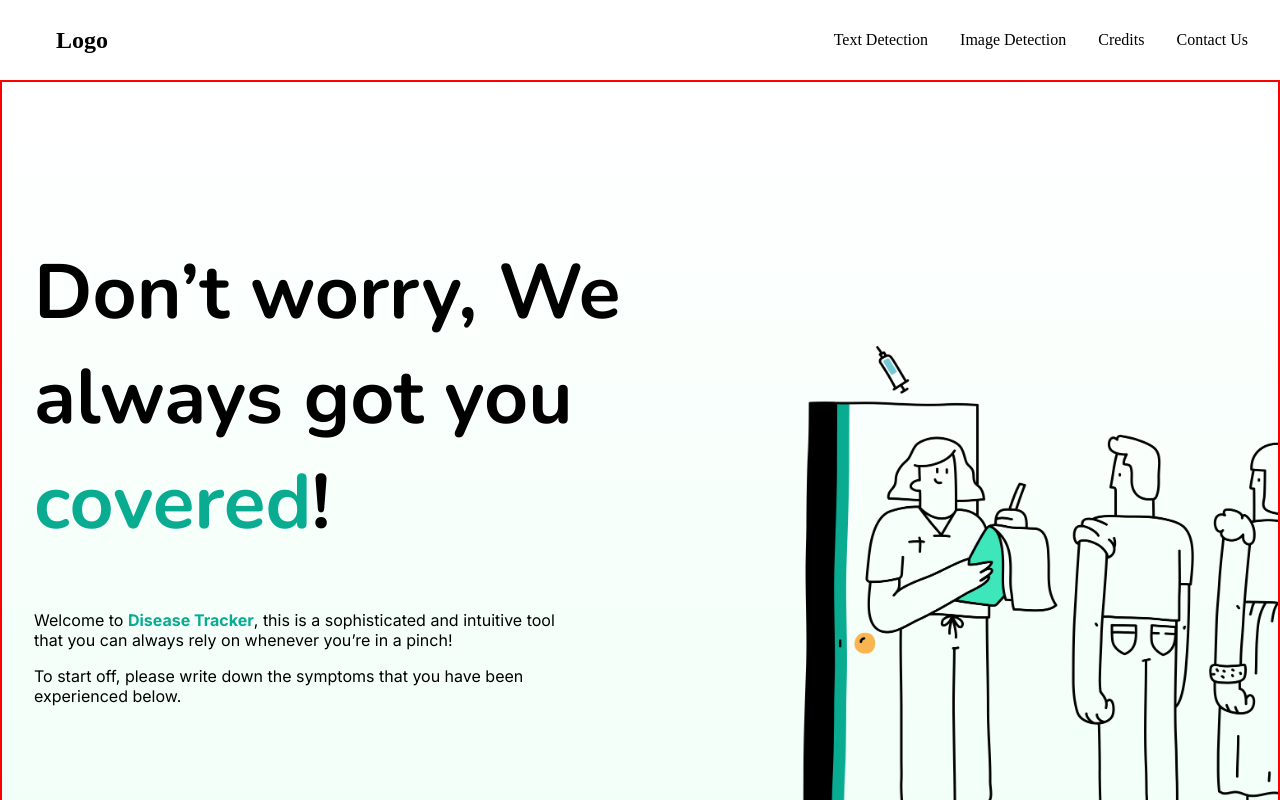
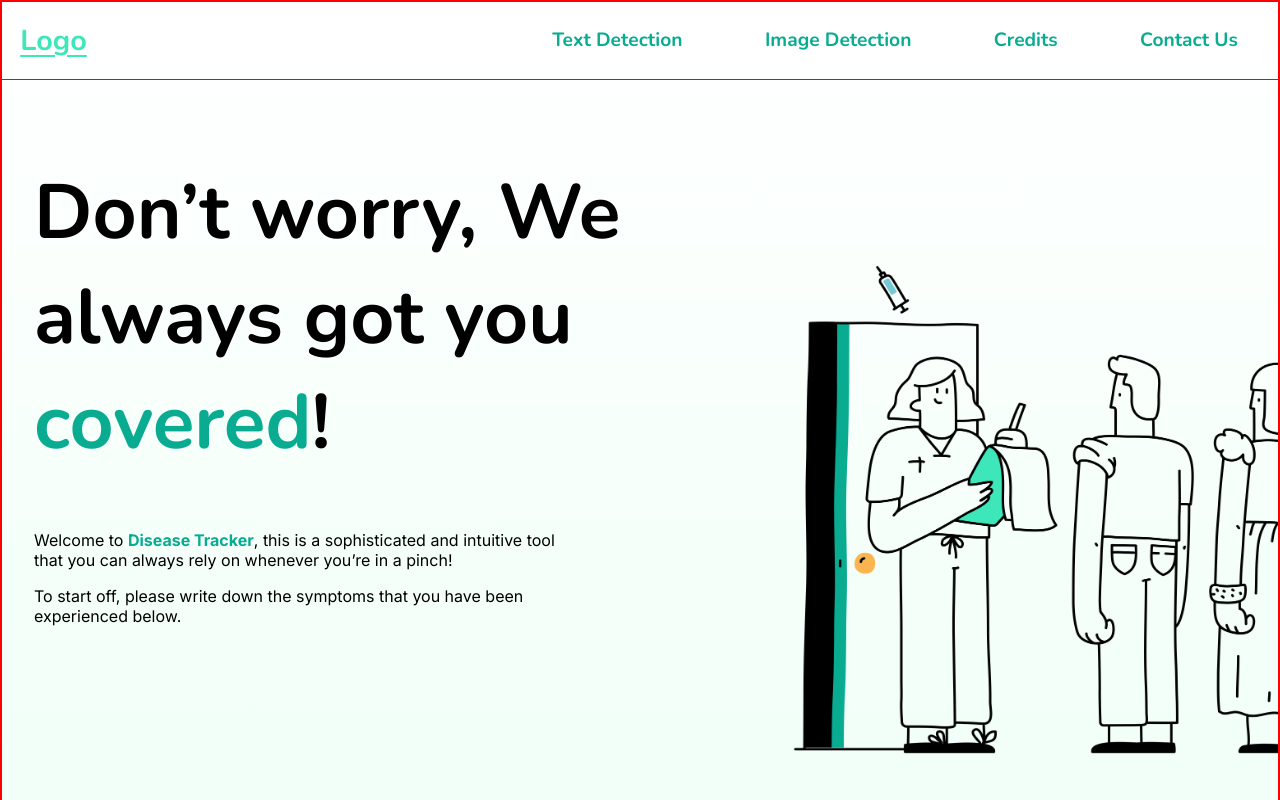
Before and after one commit to MichaelAndreyeshchev/disease-classification-system, a React (Create React App) app: page / in a window 1280 px wide. Shown: the top 800 px of the page. Built offline with nearby package versions, Linux system fonts and the light colour scheme.

Commit message:
feat: add styling for navbar

```diff
--- a/src/components/Navbar/NavbarElements.js
+++ b/src/components/Navbar/NavbarElements.js
@@ -3,26 +3,39 @@ import { NavLink as Link } from 'react-router-dom';
 import { FaBars } from 'react-icons/fa';
 
 export const Nav = styled.nav`
-  background: #fff;
-  height: 80px;
   display: flex;
   justify-content: space-between;
-  padding: 0.5rem calc((100vw - 1200px) / 2);
+  width: 100%;
+  height: 80px;
+  position: absolute;
+  top: 0;
+  padding: 0.5rem calc((100vw - 1500px) / 2);
+  border: 1px solid red;
   z-index: 10;
 `;
 
 export const NavLink = styled(Link)`
-  color: #000;
   display: flex;
   align-items: center;
   text-decoration: none;
-  padding: 0 1rem;
   height: 100%;
   cursor: pointer;
+  padding: 0 1em;
   transition: transform 0.25s ease-in-out;
 
+  font-family: 'Nunito';
+  font-style: normal;
+  font-weight: 700;
+  font-size: 1.2rem;
+  line-height: 41px;
+  text-align: center;
+  color: #09ac91;
+
   &.active {
-    font-weight: 700;
+    color: #3ee7ba;
+    text-decoration: underline;
+    text-decoration-thickness: 2px;
+    text-underline-offset: 5px;
   }
 
   &:hover {
@@ -34,7 +47,7 @@ export const Bars = styled(FaBars)`
   display: none;
   color: #c4c4c4;
 
-  @media screen and (max-width: 768px) {
+  @media screen and (max-width: 1024px) {
     display: block;
     position: absolute;
     top: 0;
@@ -48,9 +61,10 @@ export const Bars = styled(FaBars)`
 export const NavMenu = styled.div`
   display: flex;
   align-items: center;
-  margin-right: -24px;
+  justify-content: space-around;
+  width: clamp(37rem, 60vw, 50rem);
 
-  @media screen and (max-width: 768px) {
+  @media screen and (max-width: 1024px) {
     display: none;
   }
 `;
```
